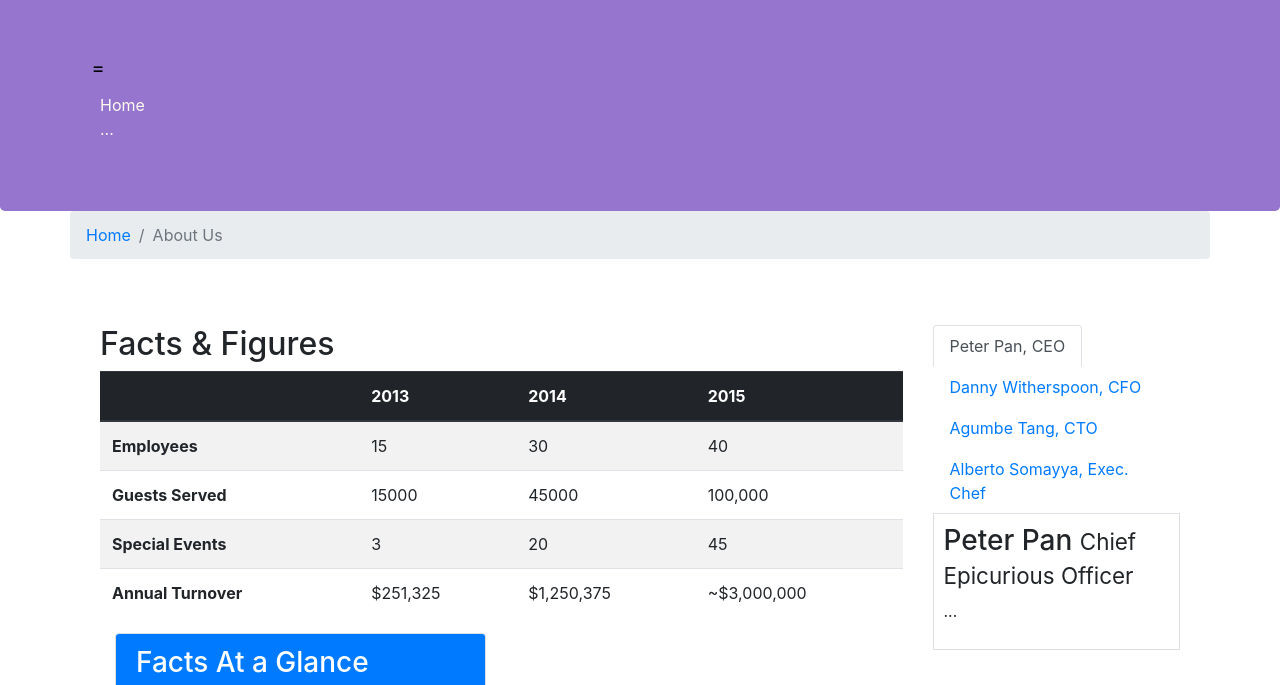
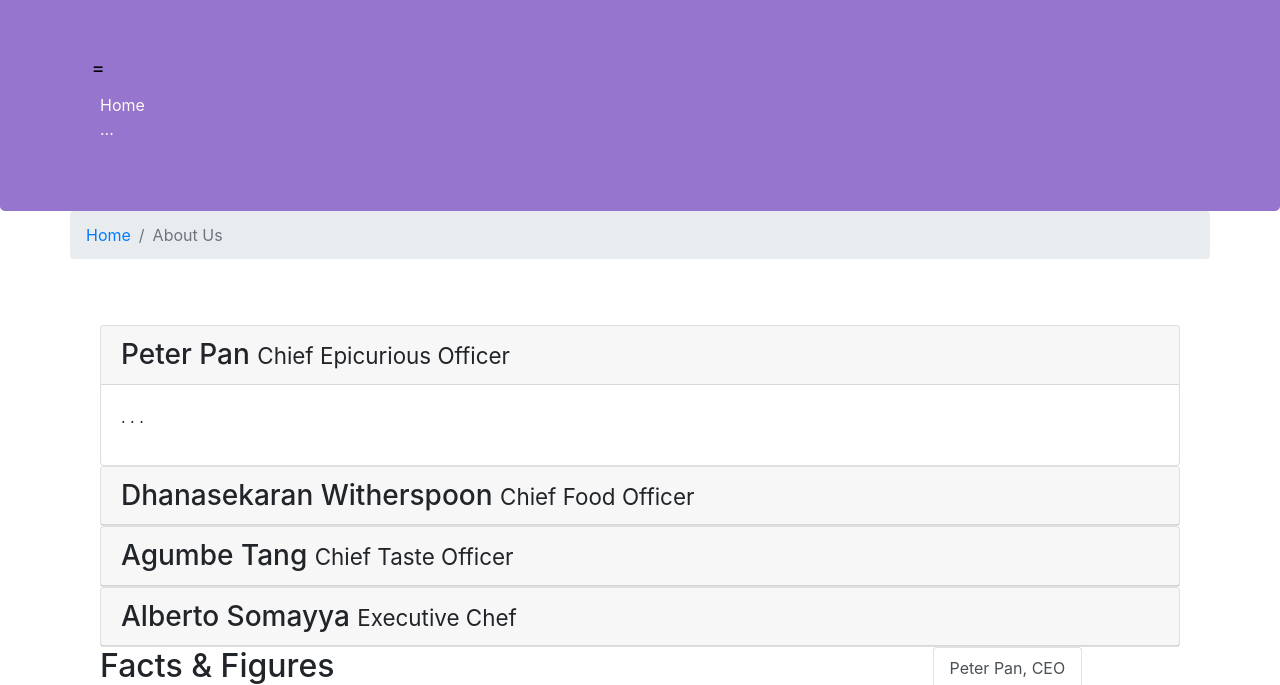
Before and after one commit to tadung2809/Ex55, a website: page aboutus.html in a window 1280 px wide. Shown: the part 67-752 px from the top of the page. Drawn offline with nearby package versions, Linux system fonts and the light colour scheme.

Commit message:
Accordion

```diff
--- a/aboutus.html
+++ b/aboutus.html
@@ -19,7 +19,8 @@
             <div class="row">
                 <nav class="navbar navbar-dark navbar-expand-sm fixed-top">
                     <div class="container">
-                        <a class="navbar-brand" href="#"><a class="navbar-brand mr-auto" href="#"><img src="img/logo.png" height="30" width="41"></a></a>
+                        <a class="navbar-brand" href="#"><a class="navbar-brand mr-auto" href="#"><img
+                                    src="img/logo.png" height="30" width="41"></a></a>
                         <ul class="navbar-nav mr-auto">
                             <li class="nav-item"><a class="nav-link" href="./index.html"><span
                                         class="fa fa-home fa-lg"></span> Home</a></li>
@@ -65,6 +66,66 @@
             </ol>
         </div>
         <div class="row row-content">
+            <div class="col-12">
+                <div class="card">
+                  <div class="card-header" role="tab" id="peterhead">
+                    <h3 class="mb-0">
+                      <a data-toggle="collapse" data-target="#peter">
+                        Peter Pan <small>Chief Epicurious Officer</small>
+                      </a>
+                    </h3>
+                  </div>
+                  <div class="collapse show" id="peter" data-parent="#accordion">
+                    <div class="card-body">
+                        <p class="d-none d-sm-block">. . .</p>
+                    </div>
+
+                  </div>
+                </div>
+                <div class="card">
+                    <div class="card-header" role="tab" id="dannyhead">
+                    <h3 class="mb-0">
+                        <a class="collapsed" data-toggle="collapse" data-target="#danny">
+                        Dhanasekaran Witherspoon <small>Chief Food Officer</small>
+                        </a>
+                    </h3>
+                </div>
+                <div class="collapse" id="danny" data-parent="#accordion">
+                    <div class="card-body">
+                        <p class="d-none d-sm-block">. . .</em></p>
+                    </div>
+                </div>
+            </div>
+            <div class="card">
+                    <div class="card-header" role="tab" id="agumbehead">
+                    <h3 class="mb-0">
+                        <a class="collapsed" data-toggle="collapse" data-target="#agumbe">
+                        Agumbe Tang <small>Chief Taste Officer</small>
+                        </a>
+                    </h3>
+                </div>
+                <div class="collapse" id="agumbe" data-parent="#accordion">
+                    <div class="card-body">
+                        <p class="d-none d-sm-block">. . .</p>
+                    </div>
+                </div>
+            </div>
+            <div class="card">
+                    <div class="card-header" role="tab" id="albertohead">
+                    <h3 class="mb-0">
+                        <a class="collapsed" data-toggle="collapse" data-target="#alberto">
+                        Alberto Somayya <small>Executive Chef</small>
+                        </a>
+                    </h3>
+                </div>
+                <div class="collapse" id="alberto" data-parent="#accordion">
+                    <div class="card-body">
+                        <p class="d-none d-sm-block">. . .</em></p>
+                    </div>
+                </div>
+</div>
+
+            </div>
             <div class="col-12 col-sm-9">
                 <h2>Facts &amp; Figures</h2>
                 <div class="table-responsive">
@@ -130,7 +191,7 @@
                                 I'm not hungry enough to eat six.</p>
                             <footer class="blockquote-footer">Yogi Berra,
                                 <cite title="Source Title">The Wit and Wisdom of Yogi Berra,
-                                P. Pepe, Diversion Books, 2014</cite>
+                                    P. Pepe, Diversion Books, 2014</cite>
                             </footer>
                         </blockquote>
                     </div>
@@ -141,23 +202,19 @@
 
 
             </div>
-             <div class="col-12 col-sm-3">
+            <div class="col-12 col-sm-3">
                 <ul class="nav nav-tabs">
                     <li class="nav-item">
-                      <a class="nav-link active" href="#peter"
-                        role="tab" data-toggle="tab">Peter Pan, CEO</a>
+                        <a class="nav-link active" href="#peter" role="tab" data-toggle="tab">Peter Pan, CEO</a>
                     </li>
                     <li class="nav-item">
-                      <a class="nav-link" href="#danny" role="tab"
-                        data-toggle="tab">Danny Witherspoon, CFO</a>
+                        <a class="nav-link" href="#danny" role="tab" data-toggle="tab">Danny Witherspoon, CFO</a>
                     </li>
                     <li class="nav-item">
-                      <a class="nav-link" href="#agumbe"role="tab"
-                        data-toggle="tab">Agumbe Tang, CTO</a>
+                        <a class="nav-link" href="#agumbe" role="tab" data-toggle="tab">Agumbe Tang, CTO</a>
                     </li>
                     <li class="nav-item">
-                      <a class="nav-link" href="#alberto" role="tab"
-                        data-toggle="tab">Alberto Somayya, Exec. Chef</a>
+                        <a class="nav-link" href="#alberto" role="tab" data-toggle="tab">Alberto Somayya, Exec. Chef</a>
                     </li>
                 </ul>
                 <div class="tab-content">
@@ -181,7 +238,7 @@
 
 
             </div>
-       </div>
+        </div>
 
         <div class="row">
             <div class="col-12 col-sm-4 order-sm-last col-md-3">1</div>
```
